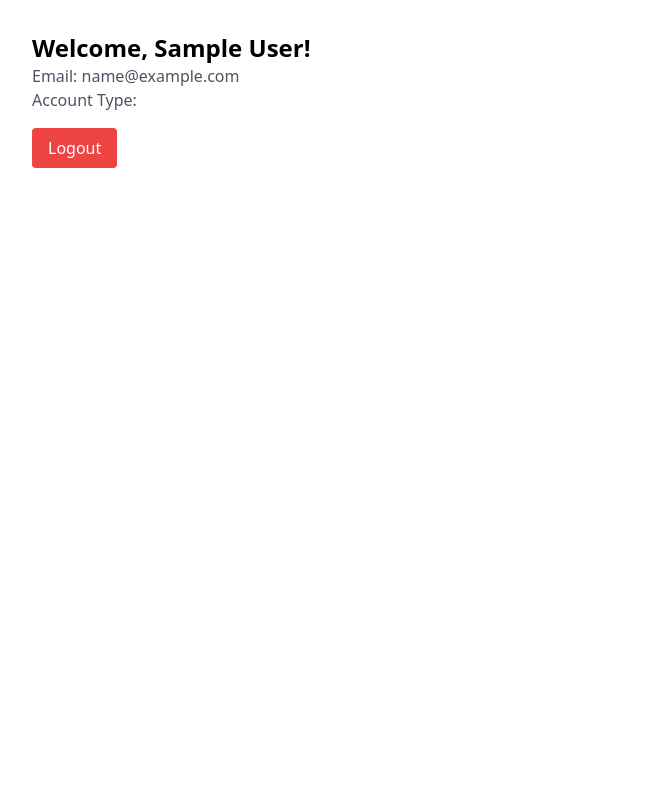
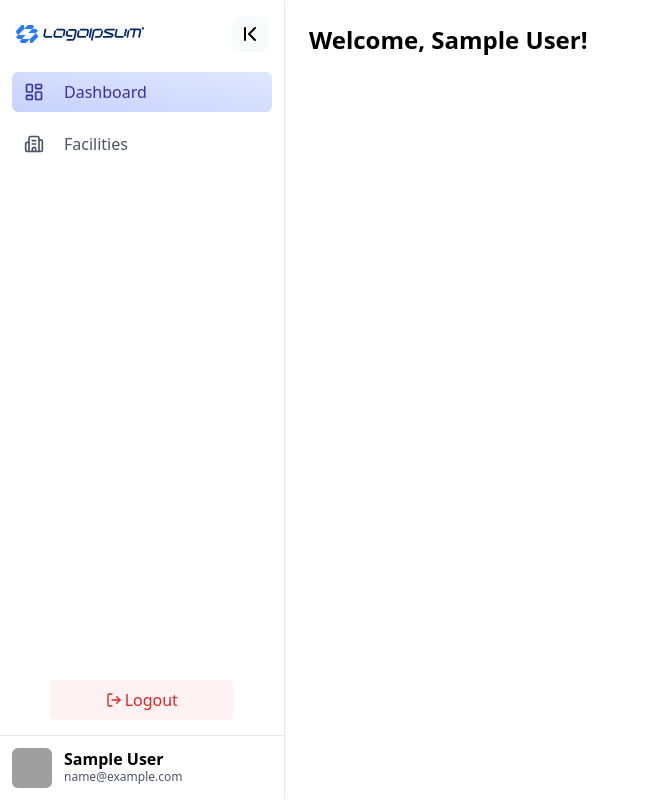
Before and after one commit to Irene050/BookAFaci, a React (Vite) app in the folder frontend/BookAFaci/: page /dashboard in a window 1280 px wide. Shown: the whole page, without its empty margins (0-650 px from the left). Built offline with nearby package versions, Linux system fonts and the light colour scheme; sample sign-in values are in the browser's storage; grey boxes are pictures that could not be loaded; a web font is replaced by a local one.

Commit message:
[DSHF-1] Dashboard Frontend [Nav Bar And Page Routing]

```diff
--- a/frontend/BookAFaci/package.json
+++ b/frontend/BookAFaci/package.json
@@ -12,6 +12,7 @@
   "dependencies": {
     "@hookform/resolvers": "^5.2.2",
     "axios": "^1.13.1",
+    "lucide-react": "^0.552.0",
     "react": "^19.1.1",
     "react-dom": "^19.1.1",
     "react-hook-form": "^7.65.0",
--- a/frontend/BookAFaci/src/App.jsx
+++ b/frontend/BookAFaci/src/App.jsx
@@ -4,6 +4,8 @@ import { ToastContainer } from 'react-toastify';
 import Login from './Pages/Login'
 import Userselect from './Pages/Userselect'
 import Dashboard from './Pages/Dashboard';
+import Facilities from './Pages/facilities';
+import ProtectedRoute from './Routeprotection';
 
 const App = () => {
   return (
@@ -12,7 +14,8 @@ const App = () => {
       <Routes>
         <Route path="/" element={<Login />} />
         <Route path="/user-select" element={<Userselect />} />
-        <Route path="/dashboard" element={<Dashboard />} />
+        <Route path="/dashboard" element={<ProtectedRoute><Dashboard /></ProtectedRoute>} />
+        <Route path="/facilities" element={<ProtectedRoute><Facilities /></ProtectedRoute>} />
       </Routes>
     </div>
   )
--- a/frontend/BookAFaci/src/Pages/Dashboard.jsx
+++ b/frontend/BookAFaci/src/Pages/Dashboard.jsx
@@ -1,7 +1,12 @@
 import React from 'react';
 import { useEffect } from 'react';
-import { useNavigate } from 'react-router';
+import { useNavigate, Navigate } from 'react-router';
 import { toast } from 'react-toastify';
+import Sidebar, { SidebarItem } from '../components/sidebar';
+import {
+  Building2,
+  LayoutDashboard,
+} from "lucide-react"
 
 function Dashboard() {
   const navigate = useNavigate();
@@ -26,16 +31,16 @@ function Dashboard() {
   };
 
   return (
-    <div className="p-8">
-      <h1 className="text-2xl font-bold">Welcome, {user.name}!</h1>
-      <p className="text-gray-600">Email: {user.email}</p>
-      <p className="text-gray-600">Account Type: {user.accountType}</p>
-      <button
-        onClick={handleLogout}
-        className="mt-4 bg-red-500 text-white px-4 py-2 rounded hover:bg-red-600 transition"
-      >
-        Logout
-      </button>
+    <div className="flex h-screen">
+      <title>Dashboard</title>
+      <Sidebar>
+        <SidebarItem icon={<LayoutDashboard size={20} />} text="Dashboard" active={true} />
+        <SidebarItem type="button" icon={<Building2 size={20} />} text="Facilities" active={false} onClick={() => navigate('/facilities')} />
+      </Sidebar>
+
+      <main className="flex-1 p-6">
+        <h3 className="text-2xl font-bold">Welcome, {user.name}!</h3>
+      </main>
     </div>
   );
 }
--- a/frontend/BookAFaci/src/Pages/Login.jsx
+++ b/frontend/BookAFaci/src/Pages/Login.jsx
@@ -10,6 +10,7 @@ const Login = () => {
       <div className="w-full text-center mb-3">
         <h1 className="text-[19px] font-bold text-white">BOOKAFACI</h1>
       </div>
+      <title>BookAFaci Login</title>
       <LoginForm />
     </div>
   )
--- a/frontend/BookAFaci/src/Pages/Userselect.jsx
+++ b/frontend/BookAFaci/src/Pages/Userselect.jsx
@@ -9,6 +9,7 @@ function Userselect() {
       <div className="w-full text-center mb-3">
         <h1 className="text-[19px] font-bold text-white">BOOKAFACI</h1>
       </div>
+      <title>User Selection</title>
       <SignUpFlow />
     </div>
   )
--- /dev/null
+++ b/frontend/BookAFaci/src/Pages/facilities.jsx
@@ -0,0 +1,47 @@
+import { useEffect } from 'react';
+import { useNavigate } from 'react-router';
+import { toast } from 'react-toastify';
+import Sidebar, { SidebarItem } from '../components/sidebar';
+import {
+  Building2,
+  LayoutDashboard,
+} from "lucide-react"
+
+function facilities() {
+    const navigate = useNavigate();
+
+    useEffect(() => {
+        const user = localStorage.getItem('user');
+        if (!user) {
+          navigate('/');
+        }
+      }, [navigate]);
+
+      const user = JSON.parse(localStorage.getItem('user') || '{}');
+
+      const handleLogout = () => {
+        localStorage.removeItem('user');
+        localStorage.removeItem('token');
+        toast.info('You have been logged out', {
+          position: "top-right",
+          autoClose: 1000,
+        });
+        navigate('/');
+      };
+
+  return (
+    <div className="flex h-screen">
+        <title>Facilities</title>
+        <Sidebar>
+            <SidebarItem icon={<LayoutDashboard size={20} />} text="Dashboard" active={false} onClick={() => navigate('/dashboard')} />
+            <SidebarItem icon={<Building2 size={20} />} text="Facilities" active={true} onClick={() => navigate('/facilities')} />
+        </Sidebar>
+
+        <main className="flex-1 p-6">
+        <h1 className="text-2xl font-bold">Facilities</h1>
+      </main>
+    </div>
+  )
+}
+
+export default facilities
--- /dev/null
+++ b/frontend/BookAFaci/src/Routeprotection.jsx
@@ -0,0 +1,8 @@
+import React from 'react'
+import { Navigate } from 'react-router'
+
+export default function ProtectedRoute({ children }) {
+  const raw = localStorage.getItem('user')
+  if (!raw) return <Navigate to="/" replace />
+  return children
+}
--- a/frontend/BookAFaci/src/components/loginform.jsx
+++ b/frontend/BookAFaci/src/components/loginform.jsx
@@ -35,13 +35,13 @@ function LoginForm() {
       //TOAST SCCESS
       toast.success('Login successful! Redirecting...', {
         position: "top-right",
-        autoClose: 2000,
+        autoClose: 2800,
       });
 
       // REDIRECT TO DASHBOARD
       setTimeout(() => {
         navigate('/dashboard');
-      }, 2000);
+      }, 2500);
 
     } catch (error) {
       console.error('Login failed:', error);
--- /dev/null
+++ b/frontend/BookAFaci/src/components/sidebar.jsx
@@ -0,0 +1,157 @@
+import React, { useContext, createContext, useState, useEffect } from "react"
+import { LogOutIcon, ChevronLast, ChevronFirst } from "lucide-react"
+import { useNavigate } from 'react-router'
+import { toast } from 'react-toastify'
+import logo from '../assets/logoipsum-406.svg';
+
+const SidebarContext = createContext()
+const raw = localStorage.getItem('user');
+let user = {};
+try {
+  user = raw ? JSON.parse(raw) : {};
+} catch (e) {
+  user = {};
+}
+
+export default function Sidebar({ children }) {
+  const [expanded, setExpanded] = useState(true)
+  const navigate = useNavigate()
+
+    const [user, setUser] = useState(() => {
+      try {
+        const raw = localStorage.getItem('user')
+        return raw ? JSON.parse(raw) : {}
+      } catch {
+        return {}
+      }
+    })
+
+   useEffect(() => {
+     const onStorage = (e) => {
+       if (e.key === 'user') {
+         try {
+           setUser(e.newValue ? JSON.parse(e.newValue) : {})
+         } catch {
+           setUser({})
+         }
+       }
+     }
+     const onAuthChange = () => {
+       try {
+         const raw = localStorage.getItem('user')
+         setUser(raw ? JSON.parse(raw) : {})
+       } catch {
+         setUser({})
+       }
+     }
+     window.addEventListener('storage', onStorage)
+     window.addEventListener('authChange', onAuthChange)
+     return () => {
+       window.removeEventListener('storage', onStorage)
+       window.removeEventListener('authChange', onAuthChange)
+     }
+   }, [])
+
+
+  const handleLogout = () => {
+    localStorage.removeItem('user')
+    localStorage.removeItem('token')
+    toast.info('You have been logged out', {
+      position: 'top-right',
+      autoClose: 1000,
+    })
+    navigate('/')
+  }
+
+  return (
+    <aside className="h-screen w-fit">
+      <nav className="h-full flex flex-col bg-white border-r shadow-sm">
+        <div className="p-4 pb-2 flex justify-between items-center">
+          <img
+            src={logo}
+            className={`overflow-hidden transition-all ${
+              expanded ? "w-32" : "w-0"
+            }`}
+            alt=""
+          />
+          <button
+            onClick={() => setExpanded((curr) => !curr)}
+            className="p-1.5 rounded-lg bg-gray-50 hover:bg-gray-100"
+          >
+            {expanded ? <ChevronFirst /> : <ChevronLast />}
+          </button>
+        </div>
+
+        <SidebarContext.Provider value={{ expanded }}>
+          <ul className="flex-1 px-3">{children}</ul>
+        </SidebarContext.Provider>
+        <div className="flex justify-center">
+          <button
+            onClick={handleLogout}
+            aria-label="Logout"
+            className="flex items-center justify-center text-[1rem] bg-red-50 rounded-[5px] text-red-600 hover:bg-red-100 mb-[15px] p-2 w-[65%] transition-all"
+          >
+            <LogOutIcon size={16} className="mr-[2.5px] flex-shrink-0" />
+            <span className={`overflow-hidden transition-all ${expanded ? 'inline-block' : 'w-[0] invisible '}`}>
+              Logout
+            </span>
+          </button>
+        </div>
+        <div className="border-t flex p-3">
+          <img
+            src={`https://ui-avatars.com/api/?name=${encodeURIComponent(user.name || '')}&background=c7d2fe&color=3730a3&bold=true`}
+            alt=""
+            className="w-10 h-10 rounded-md"
+          />
+          <div
+            className={`
+              flex justify-between items-center
+              overflow-hidden transition-all ${expanded ? "w-52 ml-3" : "w-0"}
+          `}
+          >
+            <div className="leading-4">
+              <h4 className="font-semibold">{user.name}</h4>
+              <span className="text-xs text-gray-600">{user.email}</span>
+            </div>
+          </div>
+        </div>
+      </nav>
+    </aside>
+  )
+}
+
+export function SidebarItem({ icon, text, active, alert, onClick}) {
+  const { expanded } = useContext(SidebarContext)
+
+  return (
+
+    <li
+      className={`
+        relative flex items-center py-2 px-3 my-3
+        font-medium rounded-md cursor-pointer
+      transition-colors group ${
+          active
+            ? 'bg-gradient-to-tr from-indigo-200 to-indigo-100 text-indigo-800'
+            : 'hover:bg-indigo-50 text-gray-600'
+        }
+    `}
+    >
+    <button onClick={onClick} className="flex items-center w-full text-left">
+      {icon}
+      <span
+        className={`overflow-hidden transition-all ${expanded ? 'w-51 ml-5' : 'w-0'}`}>
+        {text}
+      </span>
+      {alert && (
+        <div className={`absolute right-2 w-2 h-2 rounded bg-indigo-400 ${expanded ? '' : 'top-2'}`} />
+      )}
+
+      {!expanded && (
+        <div className={`absolute left-full rounded-md px-2 py-1 ml-6 bg-indigo-100 text-indigo-800 text-sm invisible opacity-20 -translate-x-3 transition-all group-hover:visible group-hover:opacity-100 group-hover:translate-x-0`}>
+          {text}
+        </div>
+      )}
+      </button>
+    </li>
+  )
+}
```
Also changed, not shown: frontend/BookAFaci/src/assets/logoipsum-406.svg (added), 1 other file (tests, documents, lock files or other folders).
